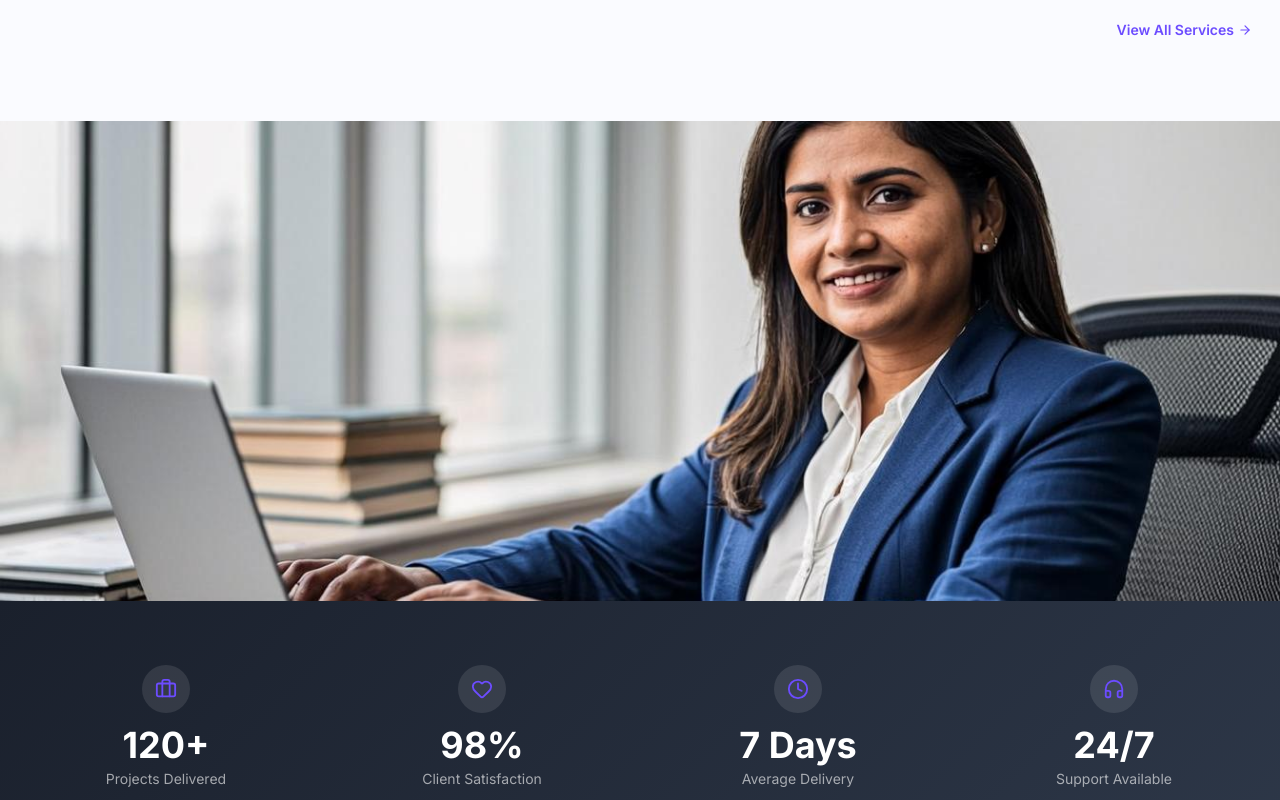
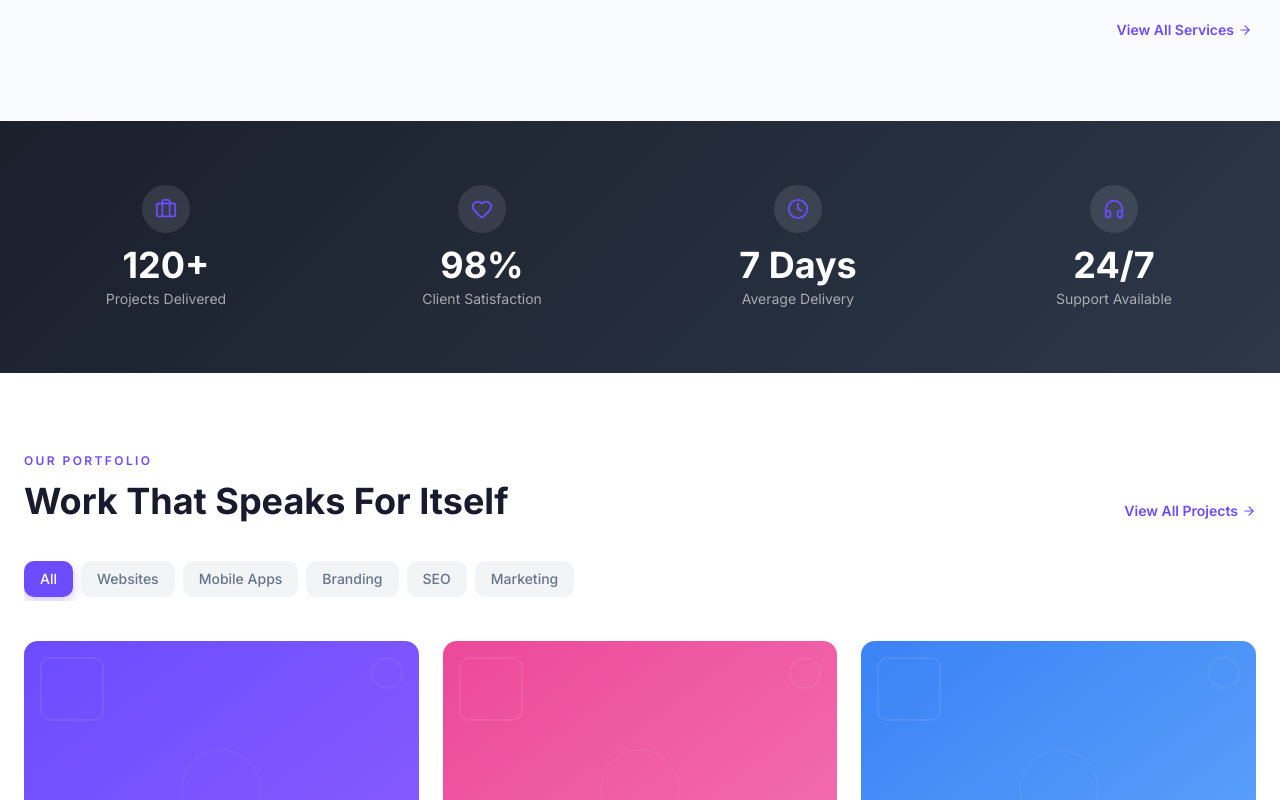
Before and after one commit to singhyogeshwar5608/Larawansdigitalnewlook, a Next.js app: page / in a window 1280 px wide. Shown: the part 1440-2240 px from the top of the page. Built offline with nearby package versions, Linux system fonts and the light colour scheme.

Commit message:
Remove ServicesBanner image section from home page

```diff
--- a/src/app/page.tsx
+++ b/src/app/page.tsx
@@ -5,7 +5,6 @@ import Header from '@/components/landing/Header';
 import Hero from '@/components/landing/Hero';
 import TrustedBrands from '@/components/landing/TrustedBrands';
 import Services from '@/components/landing/Services';
-import ServicesBanner from '@/components/landing/ServicesBanner';
 import StatsBanner from '@/components/landing/StatsBanner';
 import Portfolio from '@/components/landing/Portfolio';
 import VideoReels from '@/components/landing/VideoReels';
@@ -40,7 +39,6 @@ export default function Home() {
       <AnimatedSection><Hero /></AnimatedSection>
       <AnimatedSection><TrustedBrands /></AnimatedSection>
       <AnimatedSection><Services /></AnimatedSection>
-      <AnimatedSection><ServicesBanner /></AnimatedSection>
       <AnimatedSection><StatsBanner /></AnimatedSection>
       <AnimatedSection><Portfolio /></AnimatedSection>
       <AnimatedSection><VideoReels /></AnimatedSection>
```
